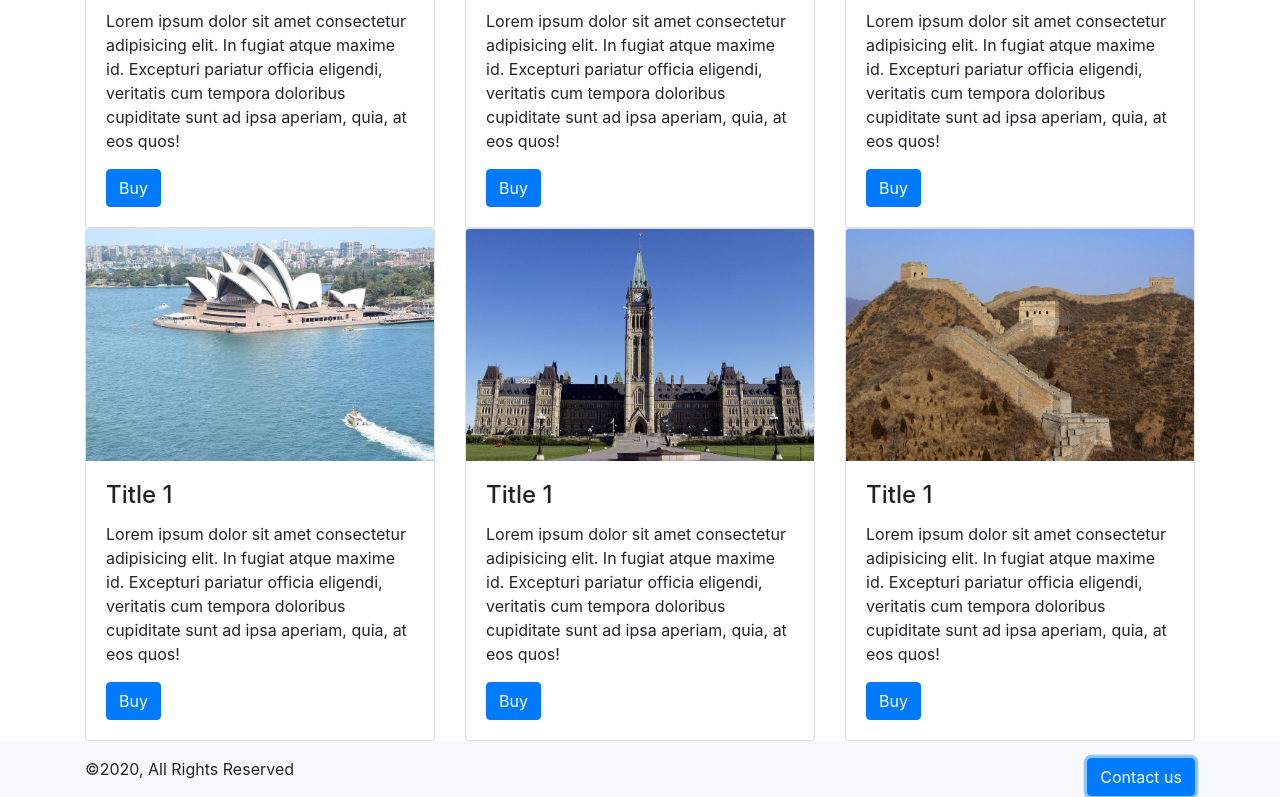
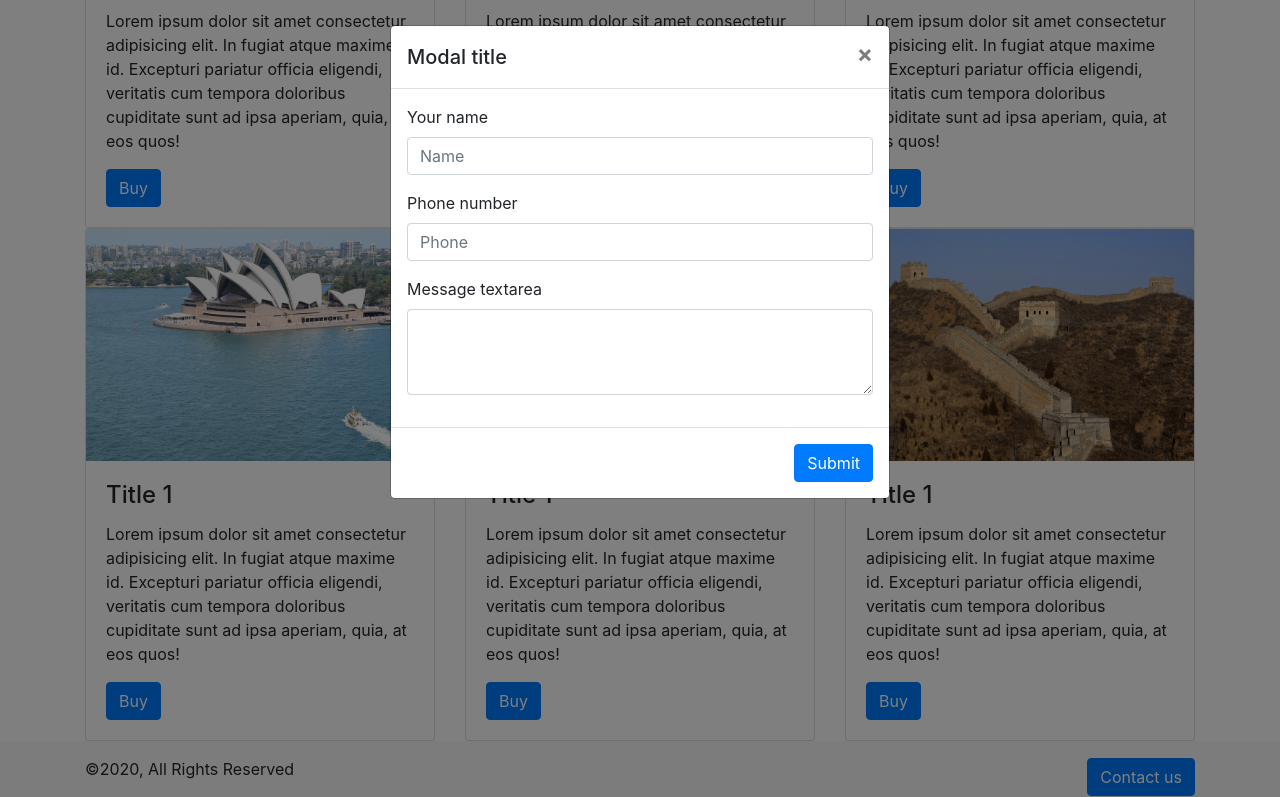
Before and after one commit to lettson/tuts, a plain HTML site: page 021 travel bootstrap/index.html in a window 1280 px wide. Both pictures are taken after a click on the button "Contact us". Shown: the part 1221-2018 px from the top of the page. Drawn offline with nearby package versions, Linux system fonts and the light colour scheme; files that its build step writes are made by us from their sources.

Commit message:
021 done

```diff
--- a/021 travel bootstrap/index.html
+++ b/021 travel bootstrap/index.html
@@ -153,7 +153,7 @@
   </div>
   </main>
 <!--Modal -->
-  <div class="modal" tabindex="-1" role="dialog">
+  <div class="modal" tabindex="-1" role="dialog" id="myModal">
       <div class="modal-dialog" role="document">
         <div class="modal-content">
           <div class="modal-header">
@@ -163,11 +163,23 @@
             </button>
           </div>
           <div class="modal-body">
-            <p>Modal body text goes here.</p>
+            <form>
+              <div class="form-group">
+                <label for="name">Your name</label>
+                <input type="text" class="form-control" id="name" placeholder="Name">
+              </div>
+              <div class="form-group">
+                <label for="phone">Phone number</label>
+                <input type="text" class="form-control" id="phone" placeholder="Phone">
+              </div>
+              <div class="form-group">
+                <label for="message">Message textarea</label>
+                <textarea class="form-control" id="message" rows="3"></textarea>
+              </div>
+            </form>
           </div>
           <div class="modal-footer">
-            <button type="button" class="btn btn-secondary" data-dismiss="modal">Close</button>
-            <button type="button" class="btn btn-primary">Save changes</button>
+            <input type="submit" class="btn btn-primary" name="">
           </div>
         </div>
       </div>
@@ -180,7 +192,9 @@
            <p class="copy">©2020, All Rights Reserved </p>
          </div>
          <div class="col-6 d-flex justify-content-end align-items-center">
-           <button class="btn btn-primary">Contact us</button>
+           <button class="btn btn-primary" data-toggle="modal" data-target="#myModal">Contact us</butt on>
+
+
          </div>
       </div>
     </div>
```
